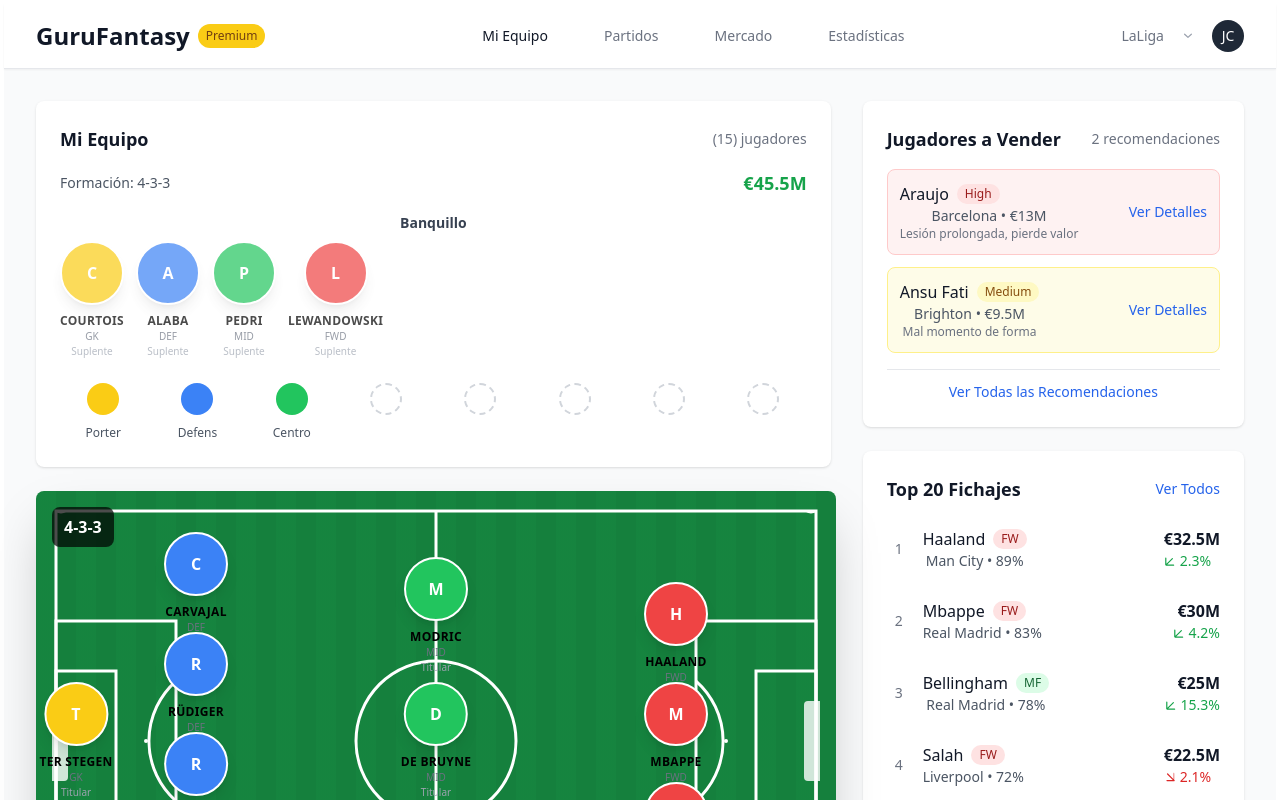
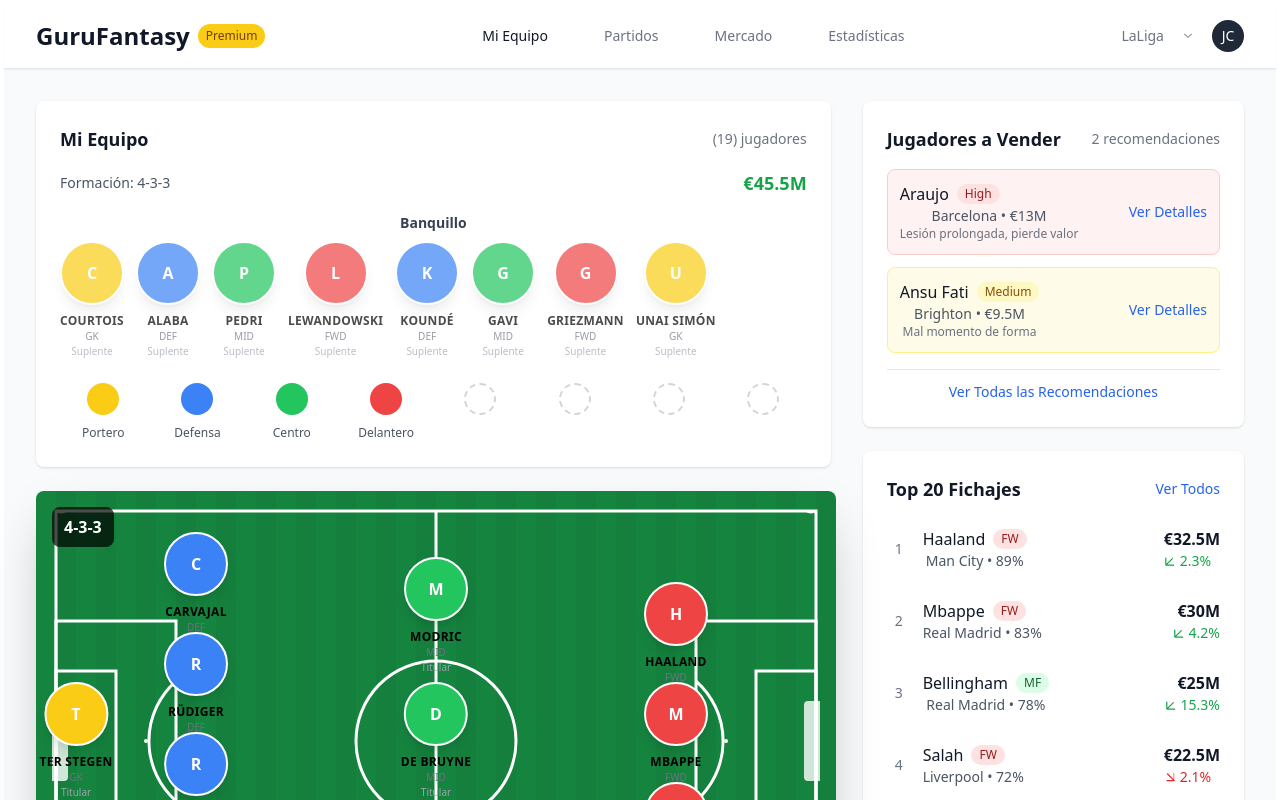
Before and after one commit to Joselyn1999/GuruFantasy, a React (Vite) app in the folder gurufantasy/: page / in a window 1280 px wide. Shown: the top 800 px of the page. Built offline with nearby package versions, Linux system fonts and the light colour scheme.

Commit message:
feat/afegir més jugadors

```diff
--- a/gurufantasy/src/components/TeamInfo.jsx
+++ b/gurufantasy/src/components/TeamInfo.jsx
@@ -33,17 +33,21 @@
       <div className="grid grid-cols-8 gap-2 mt-6">
           <div className="text-center">
             <div className="w-8 h-8 bg-yellow-400 rounded-full mx-auto mb-1"></div>
-          <span className="text-xs text-gray-600">Porter</span>
+            <span className="text-xs text-gray-600">Portero</span>
           </div>
           <div className="text-center">
             <div className="w-8 h-8 bg-blue-500 rounded-full mx-auto mb-1"></div>
-          <span className="text-xs text-gray-600">Defens</span>
+            <span className="text-xs text-gray-600">Defensa</span>
           </div>
           <div className="text-center">
             <div className="w-8 h-8 bg-green-500 rounded-full mx-auto mb-1"></div>
             <span className="text-xs text-gray-600">Centro</span>
           </div>
-        {[...Array(5)].map((_, i) => (
+          <div className="text-center">
+            <div className="w-8 h-8 bg-red-500 rounded-full mx-auto mb-1"></div>
+            <span className="text-xs text-gray-600">Delantero</span>
+          </div>
+          {[...Array(4)].map((_, i) => (
             <div key={i} className="text-center">
               <div className="w-8 h-8 border-2 border-dashed border-gray-300 rounded-full mx-auto mb-1"></div>
             </div>
--- a/gurufantasy/src/data/players.js
+++ b/gurufantasy/src/data/players.js
@@ -317,6 +317,43 @@
       points: 143,
       starter: false
     }
+      ,
+      {
+        id: 16,
+        position: "DEF",
+        name: "Koundé",
+        team: "Barcelona",
+        price: 13,
+        points: 56,
+        starter: false
+      },
+      {
+        id: 17,
+        position: "MID",
+        name: "Gavi",
+        team: "Barcelona",
+        price: 14,
+        points: 77,
+        starter: false
+      },
+      {
+        id: 18,
+        position: "FWD",
+        name: "Griezmann",
+        team: "Atlético Madrid",
+        price: 16,
+        points: 120,
+        starter: false
+      },
+      {
+        id: 19,
+        position: "GK",
+        name: "Unai Simón",
+        team: "Athletic Bilbao",
+        price: 10,
+        points: 65,
+        starter: false
+      }
   ]
 };
 
```
Lines whose indentation alone changed are shown as unchanged.
